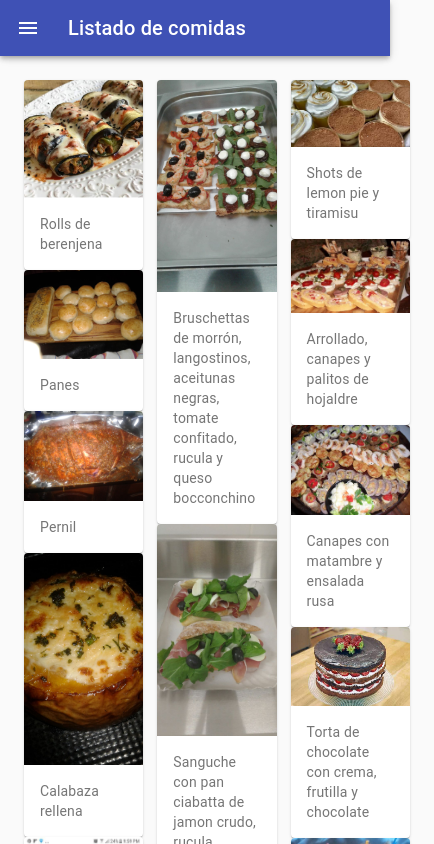
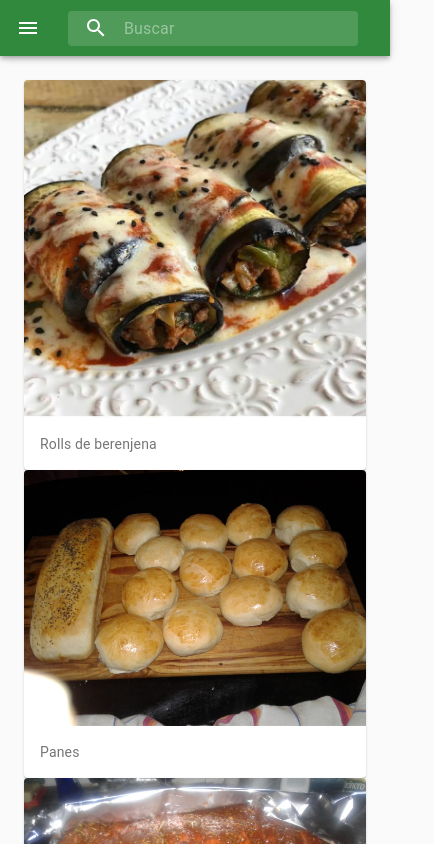
Before and after one commit to marcelo-docutec/kitchensite, a React (Create React App) app: page / in a window 390 px wide. Shown: the top 844 px of the page, 434 px wide, since content can reach past the window. Built offline with nearby package versions, Linux system fonts and the light colour scheme.

Commit message:
Handle columns responsive design

```diff
--- a/public/index.html
+++ b/public/index.html
@@ -24,7 +24,7 @@
       work correctly both with client-side routing and a non-root public URL.
       Learn how to configure a non-root public URL by running `npm run build`.
     -->
-    <title>Kitchensite</title>
+    <title>Elizabeth eventos gastronomicos</title>
   </head>
   <body>
     <noscript>You need to enable JavaScript to run this app.</noscript>
--- a/src/components/ResponsiveDrawer/index.js
+++ b/src/components/ResponsiveDrawer/index.js
@@ -1,5 +1,4 @@
 import React from 'react';
-import PropTypes from 'prop-types';
 import AppBar from '@material-ui/core/AppBar';
 import CssBaseline from '@material-ui/core/CssBaseline';
 import Divider from '@material-ui/core/Divider';
@@ -16,6 +15,10 @@ import MenuIcon from '@material-ui/icons/Menu';
 import Toolbar from '@material-ui/core/Toolbar';
 import Typography from '@material-ui/core/Typography';
 import { makeStyles, useTheme } from '@material-ui/core/styles';
+import { Search, SearchIconContainer, SearchInputBase } from './styles';
+import SearchIcon from '@material-ui/icons/Search';
+import { useDispatch } from 'react-redux';
+import { actions } from 'core/store/food';
 
 const drawerWidth = 240;
 
@@ -24,12 +27,14 @@ const useStyles = makeStyles(theme => ({
     display: 'flex',
   },
   drawer: {
+    background: theme.colors.primary,
     [theme.breakpoints.up('sm')]: {
       width: drawerWidth,
       flexShrink: 0,
     },
   },
   appBar: {
+    background: theme.colors.primary,
     [theme.breakpoints.up('sm')]: {
       width: `calc(100% - ${drawerWidth}px)`,
       marginLeft: drawerWidth,
@@ -56,9 +61,18 @@ const ResponsiveDrawer = props => {
   const classes = useStyles();
   const theme = useTheme();
   const [mobileOpen, setMobileOpen] = React.useState(false);
+  const dispatch = useDispatch();
 
   const handleDrawerToggle = () => {
     setMobileOpen(!mobileOpen);
+  };
+
+  const handleChange = name => {
+    if (name === '') {
+      dispatch(actions.getAll());
+    } else {
+      dispatch(actions.getByName(name));
+    }
   };
 
   const drawer = (
@@ -66,7 +80,7 @@ const ResponsiveDrawer = props => {
       <div className={classes.toolbar} />
       <Divider />
       <List>
-        {['Inbox', 'Starred', 'Send email', 'Drafts'].map((text, index) => (
+        {['Inicio', 'Galeria', 'Acerca de nosotros'].map((text, index) => (
           <ListItem button key={text}>
             <ListItemIcon>{index % 2 === 0 ? <InboxIcon /> : <MailIcon />}</ListItemIcon>
             <ListItemText primary={text} />
@@ -90,13 +104,15 @@ const ResponsiveDrawer = props => {
           >
             <MenuIcon />
           </IconButton>
-          <Typography variant="h6" noWrap>
-            Listado de comidas
-          </Typography>
+          <Search>
+            <SearchIconContainer>
+              <SearchIcon />
+            </SearchIconContainer>
+            <SearchInputBase onChange={({ target }) => handleChange(target.value)} placeholder="Buscar" />
+          </Search>
         </Toolbar>
       </AppBar>
       <nav className={classes.drawer} aria-label="mailbox folders">
-        {/* The implementation can be swapped with js to avoid SEO duplication of links. */}
         <Hidden smUp implementation="css">
           <Drawer
             container={container}
--- /dev/null
+++ b/src/components/ResponsiveDrawer/styles.js
@@ -0,0 +1,57 @@
+import { fade } from '@material-ui/core/styles';
+import { styled, withStyles } from '@material-ui/styles';
+import { AppBar, InputBase } from '@material-ui/core';
+
+export const Search = styled('div')(({ theme }) => {
+  return {
+    position: 'relative',
+    borderRadius: theme.shape.borderRadius,
+    backgroundColor: fade(theme.palette.common.white, 0.15),
+    '&:hover': {
+      backgroundColor: fade(theme.palette.common.white, 0.25),
+    },
+    marginRight: theme.spacing(2),
+    marginLeft: 0,
+    width: '100%',
+    [theme.breakpoints.up('sm')]: {
+      marginLeft: theme.spacing(3),
+      width: 'auto',
+    },
+  };
+});
+
+export const NavbarStyled = withStyles(theme => {
+  return {
+    root: {
+      flexGrow: 1,
+    },
+  };
+})(AppBar);
+
+export const SearchIconContainer = styled('div')(({ theme }) => {
+  return {
+    width: theme.spacing(7),
+    height: '100%',
+    position: 'absolute',
+    pointerEvents: 'none',
+    display: 'flex',
+    alignItems: 'center',
+    justifyContent: 'center',
+  };
+});
+
+export const SearchInputBase = withStyles(theme => {
+  return {
+    root: {
+      color: 'inherit',
+    },
+    input: {
+      padding: theme.spacing(1, 1, 1, 7),
+      transition: theme.transitions.create('width'),
+      width: '100%',
+      [theme.breakpoints.up('md')]: {
+        width: 200,
+      },
+    },
+  };
+})(InputBase);
--- a/src/core/theme.js
+++ b/src/core/theme.js
@@ -2,6 +2,6 @@ import { createMuiTheme } from '@material-ui/core';
 
 export const theme = createMuiTheme({
   colors: {
-    primary: 'blue',
+    primary: '#31893d',
   },
 });
--- a/src/pages/Home/index.js
+++ b/src/pages/Home/index.js
@@ -4,9 +4,19 @@ import Food from '../../components/Food';
 import { useDispatch, useSelector } from 'react-redux';
 import { actions } from '../../core/store/food';
 
-const DivStyled = styled('div')({
-  columnCount: 3,
-  columnGap: '1,25em',
+const DivStyled = styled('div')(({ theme }) => {
+  return {
+    columnGap: '1,25em',
+    [theme.breakpoints.down('sm')]: {
+      columnCount: 1,
+    },
+    [theme.breakpoints.up('md')]: {
+      columnCount: 2,
+    },
+    [theme.breakpoints.up('lg')]: {
+      columnCount: 3,
+    },
+  };
 });
 
 const Home = () => {
```
